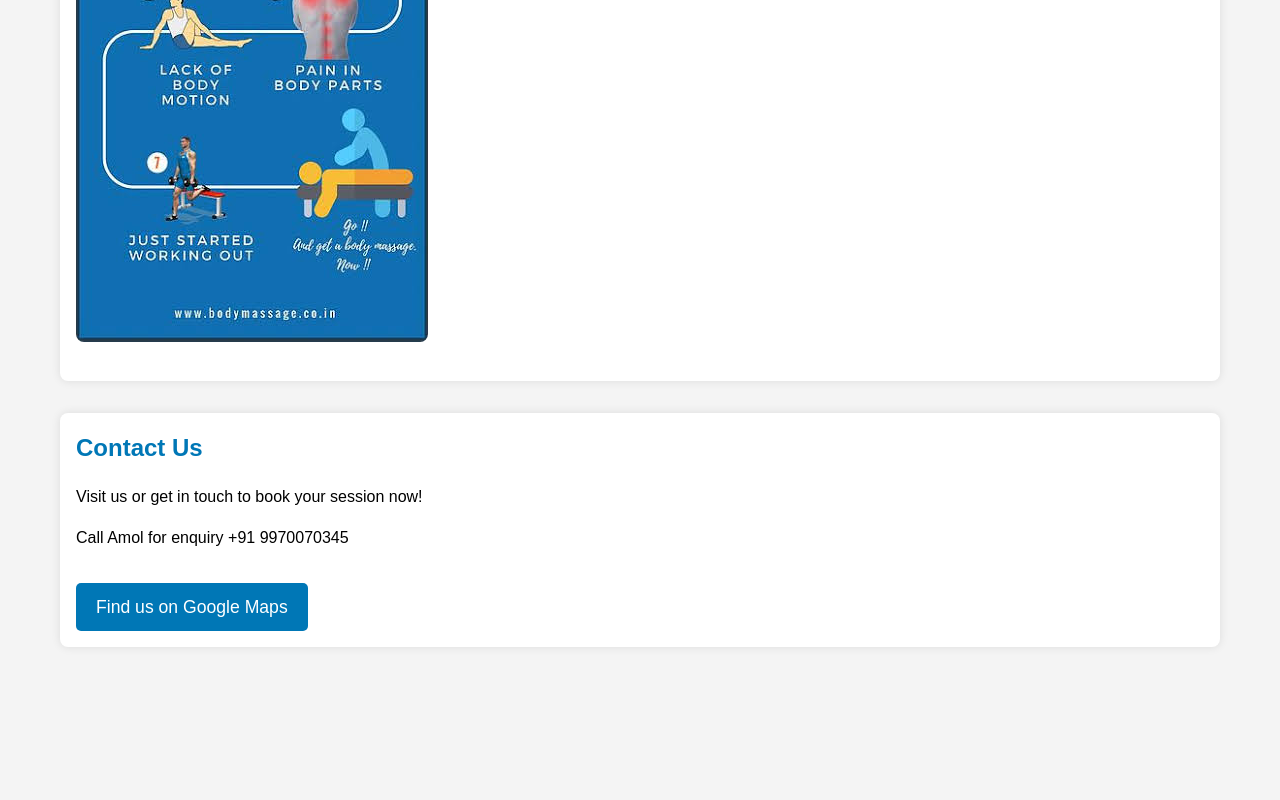
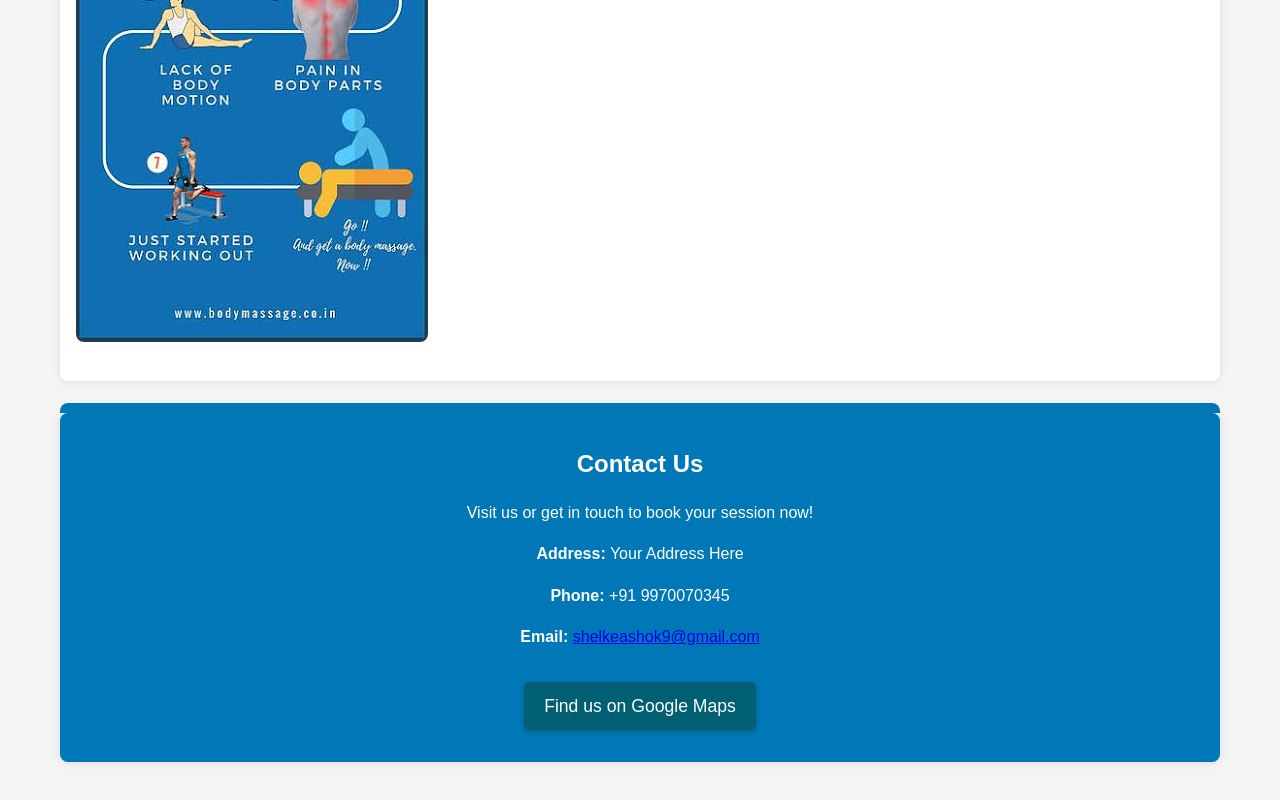
Before and after one commit to ashokalinux/reliefmassage, a plain HTML site: page index.html in a window 1280 px wide. Shown: the part 2758-3558 px from the top of the page. Drawn offline with Linux system fonts and the light colour scheme.

Commit message:
imrprove contacts

```diff
--- a/index.html
+++ b/index.html
@@ -48,10 +48,14 @@
         <section id="contact">
             <h2>Contact Us</h2>
             <p>Visit us or get in touch to book your session now!</p>
-            <p>Call Amol for enquiry +91 9970070345 </p>
-            <a href="https://maps.app.goo.gl/4zs9rkW8C6zQLiLf6" target="_blank">Find us on Google Maps</a>
-            <!-- Add your contact details here -->
+            <div class="contact-info">
+                <p><strong>Address:</strong> Your Address Here</p>
+                <p><strong>Phone:</strong> +91 9970070345 </p>
+                <p><strong>Email:</strong> <a href="mailto:shelkeashok9@gmail.com">shelkeashok9@gmail.com</a></p>
+            </div>
+            <a href="https://maps.app.goo.gl/4zs9rkW8C6zQLiLf6" target="_blank" class="maps-link">Find us on Google Maps</a>
         </section>
+
 
     </main>
 
--- a/styles.css
+++ b/styles.css
@@ -77,20 +77,59 @@ section img {
 }
 
 /* Contact section styling */
-#contact a {
+#contact {
+    text-align: center; /* Center the text */
+    padding: 2rem;
+    background: #0077b6; /* Blue background for contrast */
+    color: #ffffff; /* White text for readability */
+    border-radius: 8px; /* Rounded corners */
+    position: relative; /* Position relative for positioning pseudo-elements */
+}
+
+#contact h2 {
+    color: #ffffff;
+    margin-bottom: 1rem;
+}
+
+#contact p {
+    margin-bottom: 1rem;
+}
+
+#contact .contact-info p {
+    font-size: 1rem; /* Slightly larger font size for contact info */
+}
+
+#contact .maps-link {
     display: inline-block;
-    background: #0077b6; /* Blue background for the button */
+    background: #005f73; /* Darker blue background for the button */
     color: #ffffff;
     padding: 10px 20px;
     margin-top: 1rem;
     border-radius: 5px;
     text-decoration: none;
     font-size: 1.1rem;
+    box-shadow: 0 2px 5px rgba(0, 0, 0, 0.2); /* Shadow for depth */
+    transition: background 0.3s ease; /* Transition for hover effect */
 }
 
-#contact a:hover {
-    background: #0096c7; /* Slightly lighter blue on hover */
+#contact .maps-link:hover {
+    background: #0096c7; /* Lighter blue on hover */
 }
+
+/* Additional styles to improve overall look */
+#contact:before {
+    content: "";
+    position: absolute;
+    top: -10px;
+    left: 0;
+    right: 0;
+    height: 10px;
+    background: inherit; /* Inherits the background from the contact section */
+    border-top-left-radius: 8px; /* Rounded corners at the top */
+    border-top-right-radius: 8px; /* Rounded corners at the top */
+}
+
+
 
 /* Footer styling */
 footer {
```
